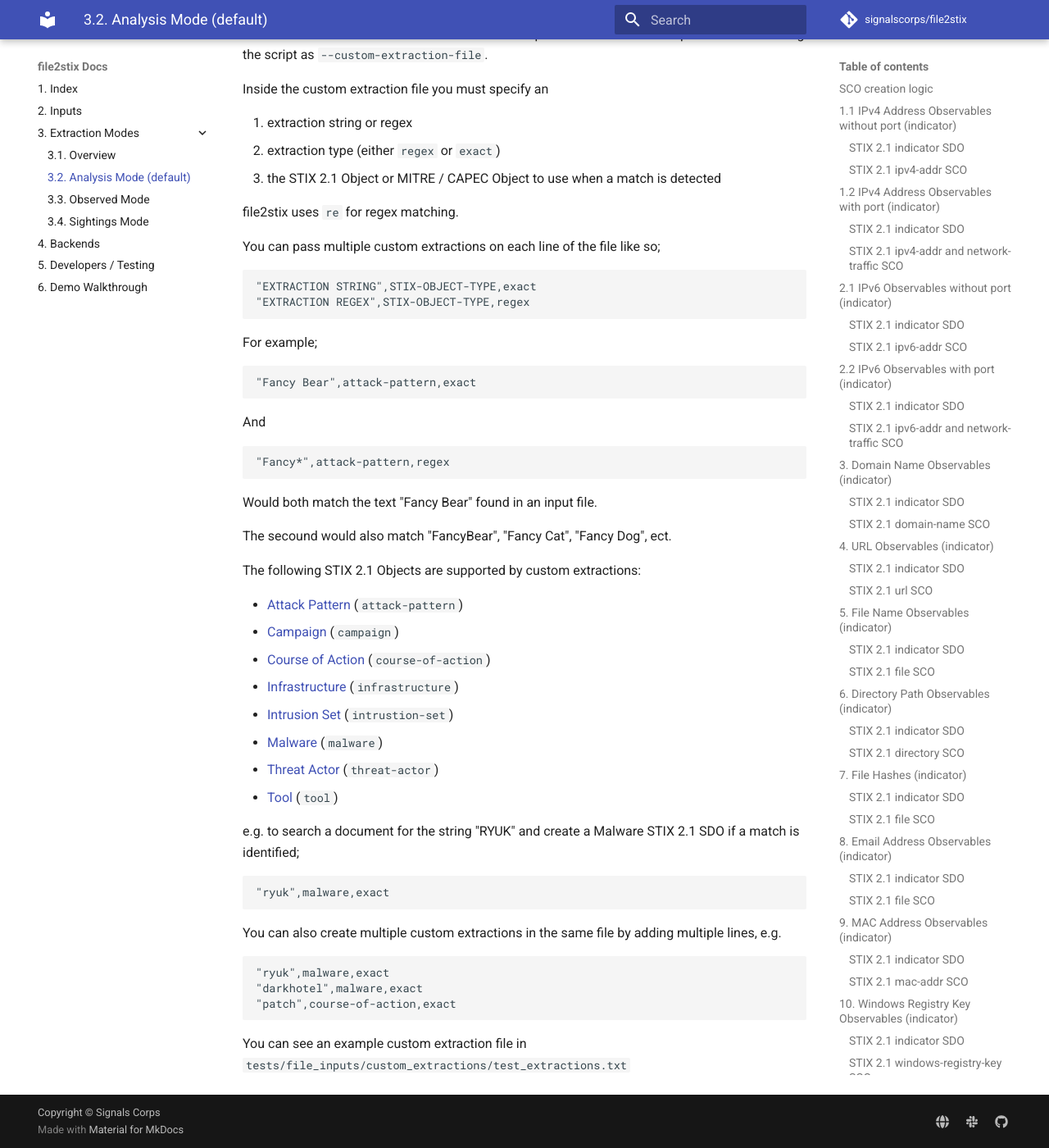
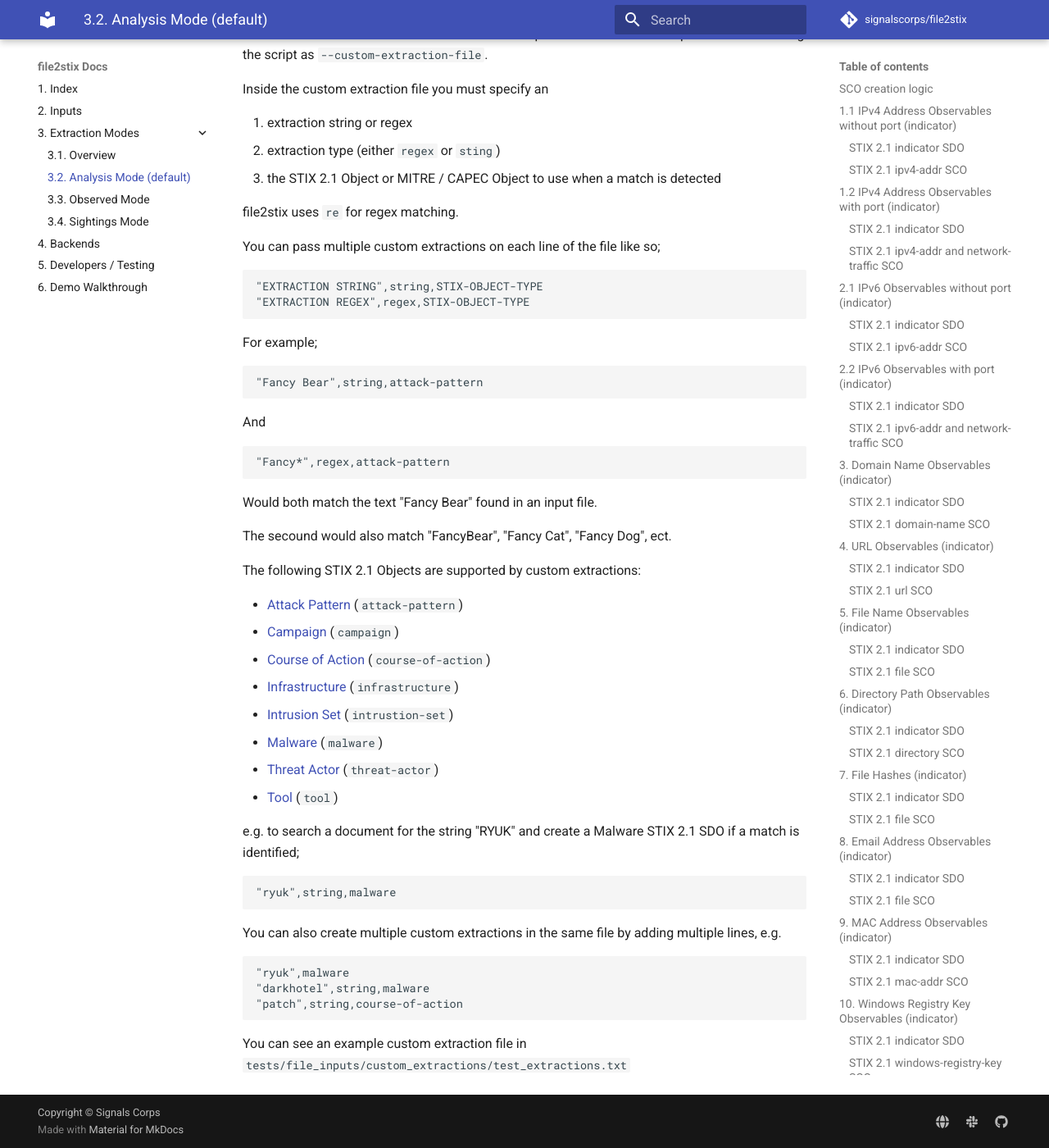
Before and after one commit to signalscorps/file2stix, an MkDocs documentation site: the page built from docs/extractions-analysis-mode.md, in a window 1280 px wide and 1400 px high, scrolled down 27762 px. Shown: the whole window at 82% size. Built offline with MkDocs 1.6.1 and Material for MkDocs 9.7.7, drawn with Linux system fonts in a browser that asks for light colours; comment, search, counter and statistics services are not loaded.

````diff
--- a/docs/extractions-analysis-mode.md
+++ b/docs/extractions-analysis-mode.md
@@ -1238,7 +1238,7 @@ Custom extractions can be written and stored in a plain text file that can be pa
 Inside the custom extraction file you must specify an
 
 1. extraction string or regex
-2. extraction type (either `regex` or `exact`)
+2. extraction type (either `regex` or `sting`)
 3. the STIX 2.1 Object or MITRE / CAPEC Object to use when a match is detected
 
 file2stix uses `re` for regex matching.
@@ -1246,20 +1246,20 @@ file2stix uses `re` for regex matching.
 You can pass multiple custom extractions on each line of the file like so;
 
 ```csv
-"EXTRACTION STRING",STIX-OBJECT-TYPE,exact
-"EXTRACTION REGEX",STIX-OBJECT-TYPE,regex
+"EXTRACTION STRING",string,STIX-OBJECT-TYPE
+"EXTRACTION REGEX",regex,STIX-OBJECT-TYPE
 ```
 
 For example;
 
 ```csv
-"Fancy Bear",attack-pattern,exact
+"Fancy Bear",string,attack-pattern
 ```
 
 And
 
 ```csv
-"Fancy*",attack-pattern,regex
+"Fancy*",regex,attack-pattern
 ```
 
 Would both match the text "Fancy Bear" found in an input file.
@@ -1280,15 +1280,15 @@ The following STIX 2.1 Objects are supported by custom extractions:
 e.g. to search a document for the string "RYUK" and create a Malware STIX 2.1 SDO if a match is identified;
 
 ```csv
-"ryuk",malware,exact
+"ryuk",string,malware
 ```
 
 You can also create multiple custom extractions in the same file by adding multiple lines, e.g.
 
 ```csv
-"ryuk",malware,exact
-"darkhotel",malware,exact
-"patch",course-of-action,exact
+"ryuk",malware
+"darkhotel",string,malware
+"patch",string,course-of-action
 ```
 
 You can see an example custom extraction file in `tests/file_inputs/custom_extractions/test_extractions.txt`
````
Also changed, not shown: README.md (+6 -1 lines), docs/developers.md (+20 -15 lines), 8 other files.
